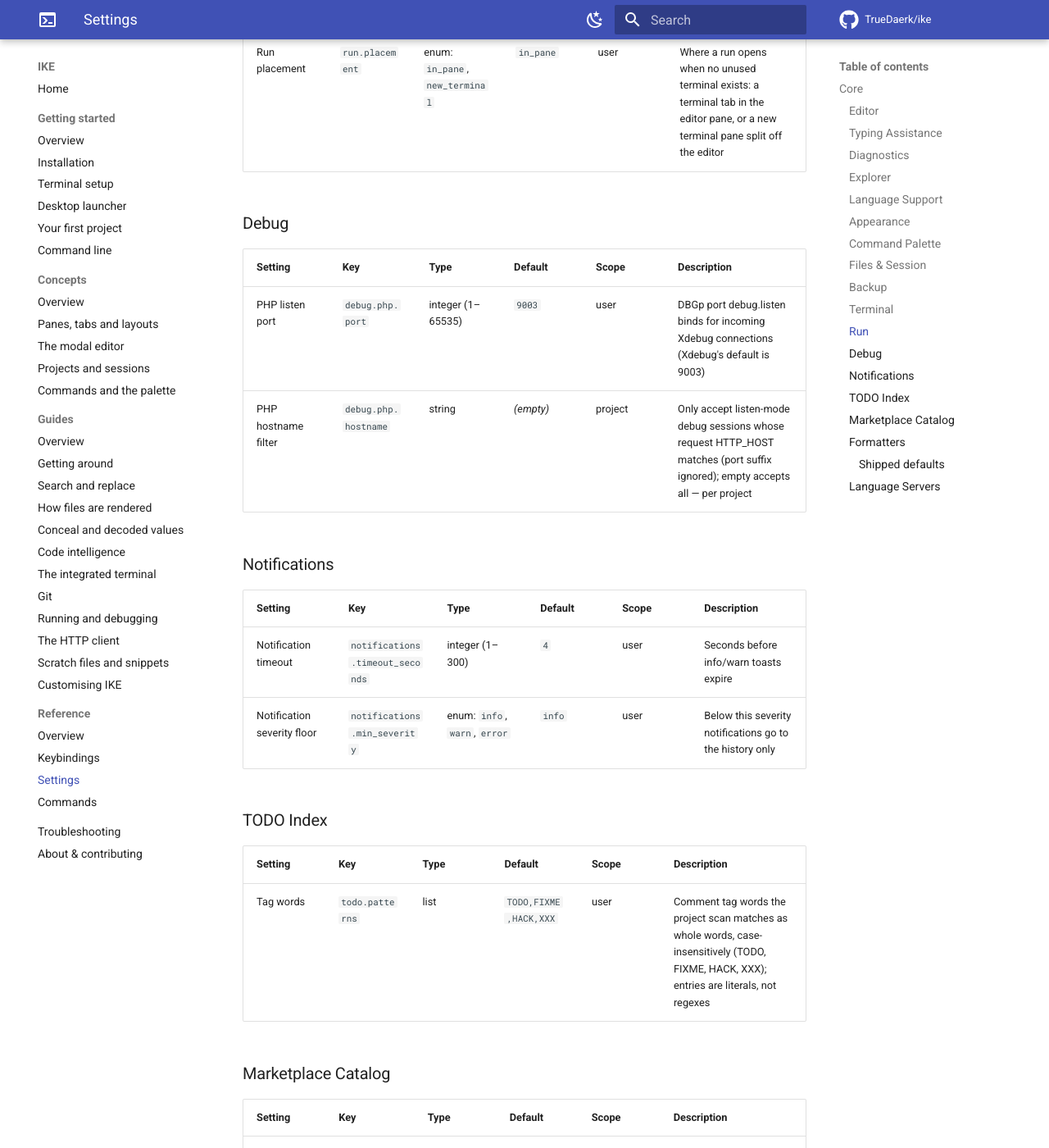
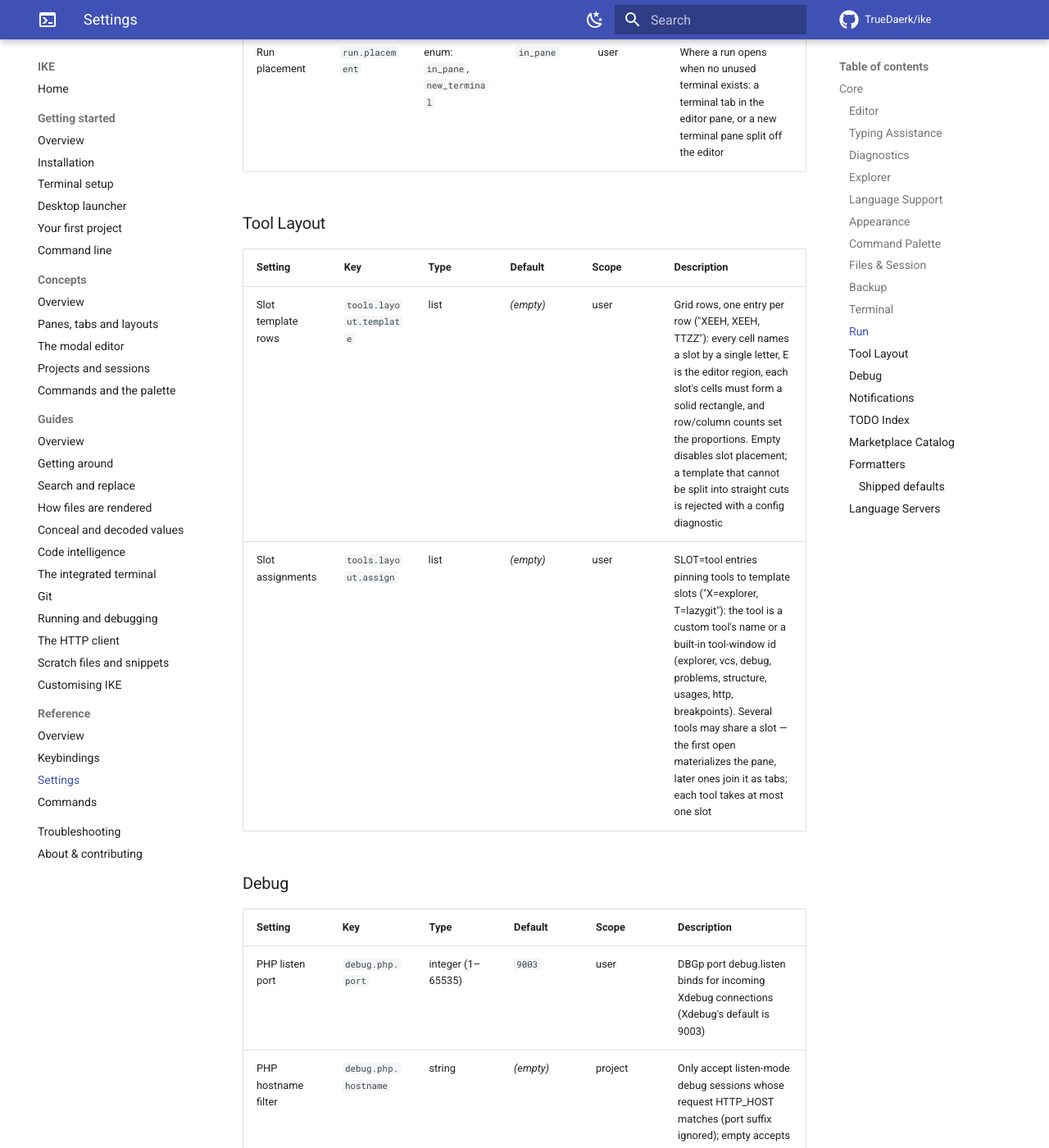
Before and after one commit to TrueDaerk/ike, an MkDocs documentation site: the page built from userdocs/reference/settings.md, in a window 1280 px wide and 1400 px high, scrolled down 19848 px. Shown: the whole window at 82% size. Built offline with MkDocs 1.6.1 and Material for MkDocs 9.7.7, drawn with Linux system fonts in a browser that asks for light colours; comment, search, counter and statistics services are not loaded.

Commit message:
docs(userdocs): execute make docs

```diff
--- a/userdocs/reference/settings.md
+++ b/userdocs/reference/settings.md
@@ -187,6 +187,13 @@ secrets — are documented together, with screenshots, in
 |---|---|---|---|---|---|
 | Run placement | `run.placement` | enum: `in_pane`, `new_terminal` | `in_pane` | user | Where a run opens when no unused terminal exists: a terminal tab in the editor pane, or a new terminal pane split off the editor |
 
+### Tool Layout
+
+| Setting | Key | Type | Default | Scope | Description |
+|---|---|---|---|---|---|
+| Slot template rows | `tools.layout.template` | list | *(empty)* | user | Grid rows, one entry per row ("XEEH, XEEH, TTZZ"): every cell names a slot by a single letter, E is the editor region, each slot's cells must form a solid rectangle, and row/column counts set the proportions. Empty disables slot placement; a template that cannot be split into straight cuts is rejected with a config diagnostic |
+| Slot assignments | `tools.layout.assign` | list | *(empty)* | user | SLOT=tool entries pinning tools to template slots ("X=explorer, T=lazygit"): the tool is a custom tool's name or a built-in tool-window id (explorer, vcs, debug, problems, structure, usages, http, breakpoints). Several tools may share a slot — the first open materializes the pane, later ones join it as tabs; each tool takes at most one slot |
+
 ### Debug
 
 | Setting | Key | Type | Default | Scope | Description |
```
Also changed, not shown: userdocs/reference/commands.md (+2 -1 lines), userdocs/reference/keybindings.md (+5 -4 lines).
